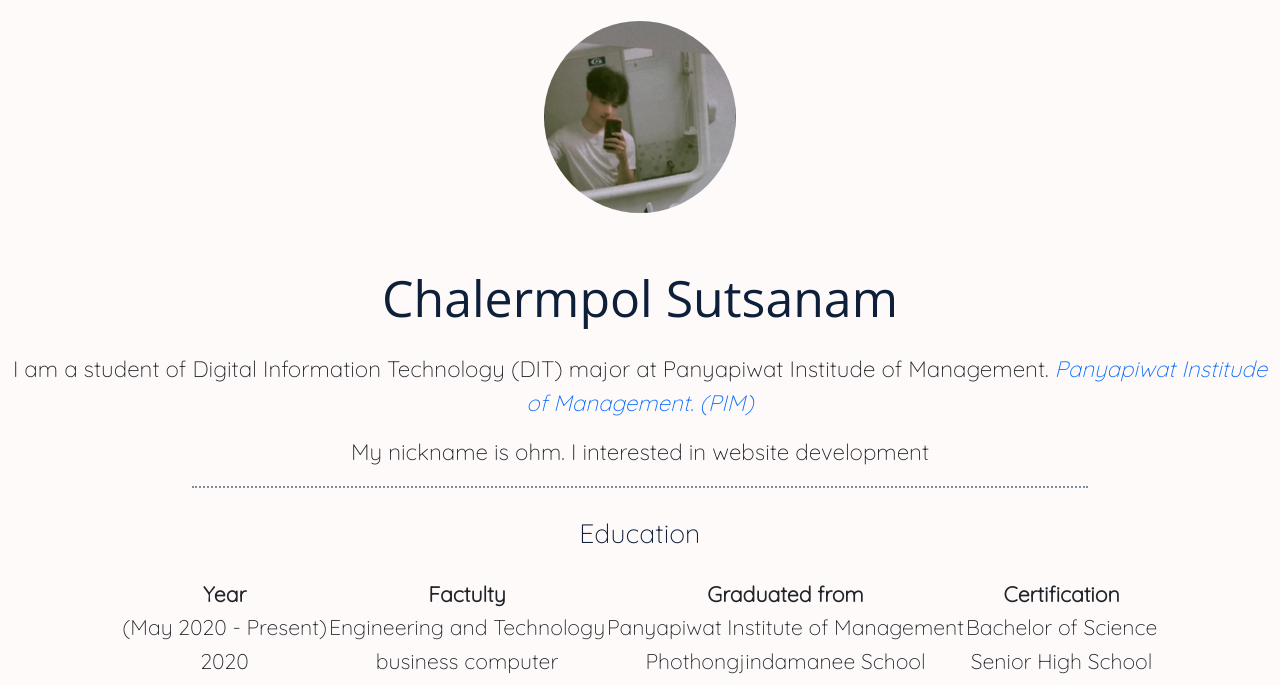
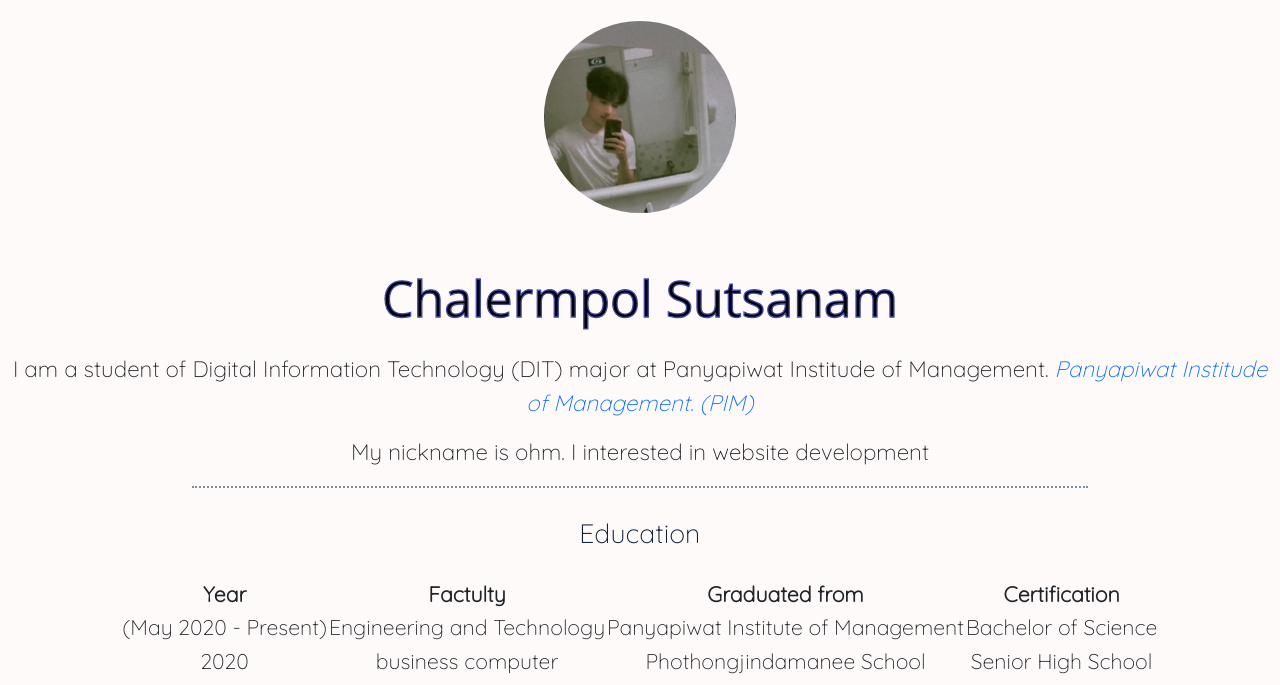
Before and after one commit to Csoohm/Resume, a plain HTML site: page index.html in a window 1280 px wide. Shown: the part 115-800 px from the top of the page. Drawn offline with nearby package versions, Linux system fonts and the light colour scheme.

Commit message:
stoke name

```diff
--- a/CSS/Styles.css
+++ b/CSS/Styles.css
@@ -2,7 +2,6 @@
   border-radius: 50%;
   width: 15%;
   margin: 30px;
-
 }
 
 .navb{
@@ -122,6 +121,8 @@ a{
   transform: scale(1)
 }
 .fade-in-text {
+  color: rgb(0, 0, 0);
+  -webkit-text-stroke: 1.3px rgb(67, 74, 177);
   font-family: 'Open Sans', sans-serif;
   animation: fadeIn 5s;
   font-size: 50px;
```
